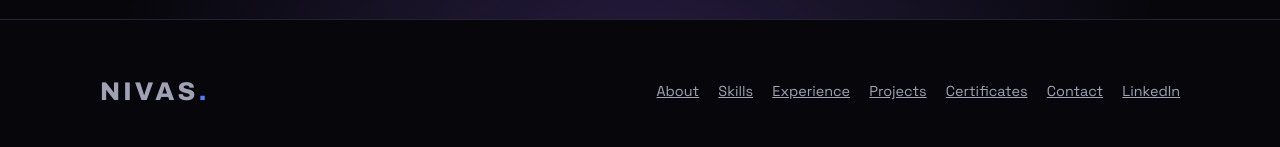
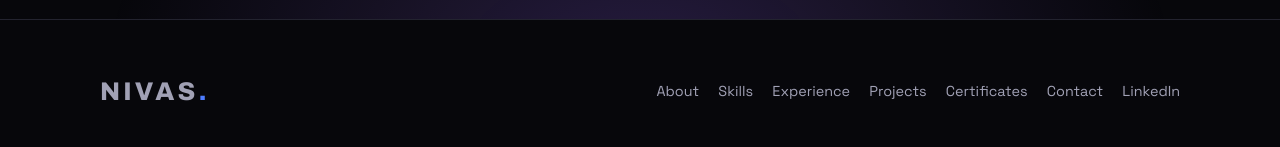
Before and after one commit to nivask2003/nivas-kumar-portfolio, a plain HTML site: page index.html in a window 1280 px wide. Shown: the part 9966-10113 px from the top of the page. Drawn offline with nearby package versions, Linux system fonts and the light colour scheme.

Commit message:
Add footer link style to remove underline

```diff
--- a/style.css
+++ b/style.css
@@ -250,3 +250,4 @@ footer a{display:inline-flex;align-items:center;min-height:44px}
 .eyebrow::after{display:none}
 main h2,#contact h2{max-width:22ch}
 .cl h2{max-width:none}
+footer a{text-decoration:none}
```
